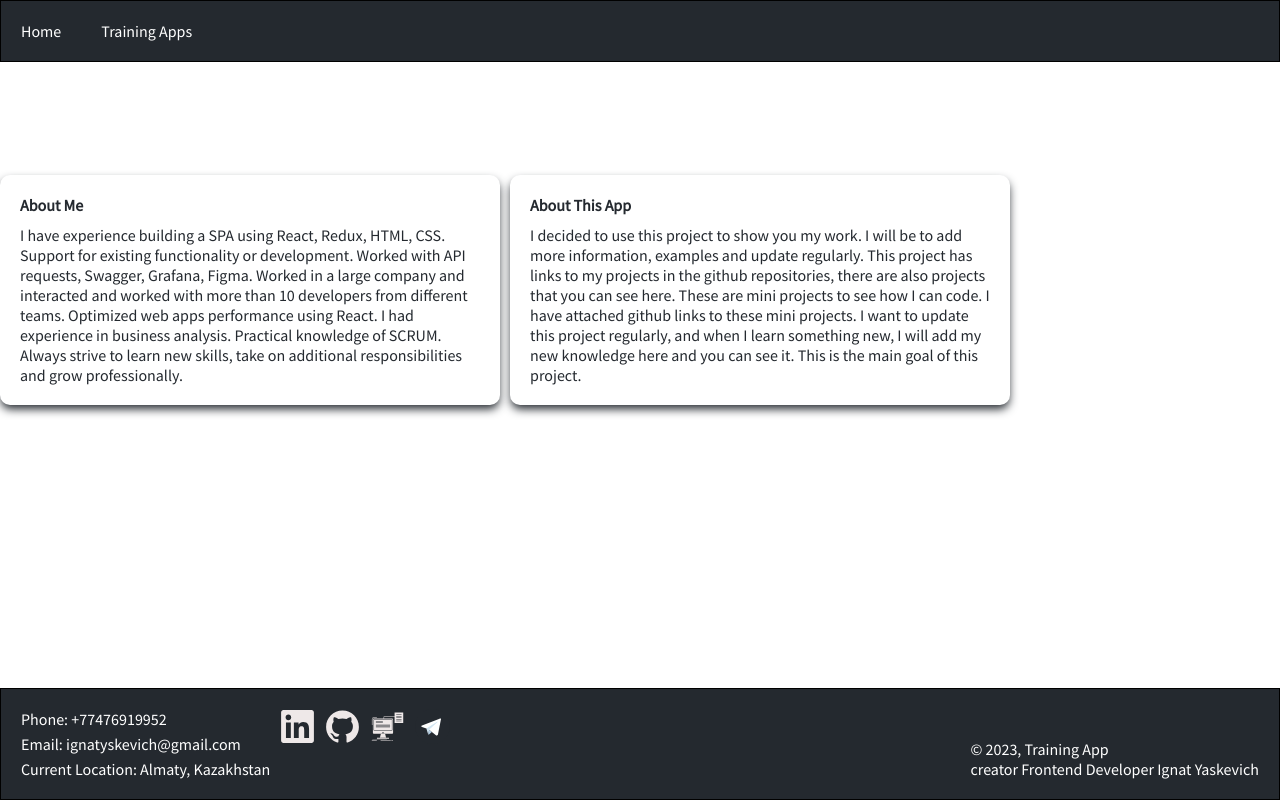
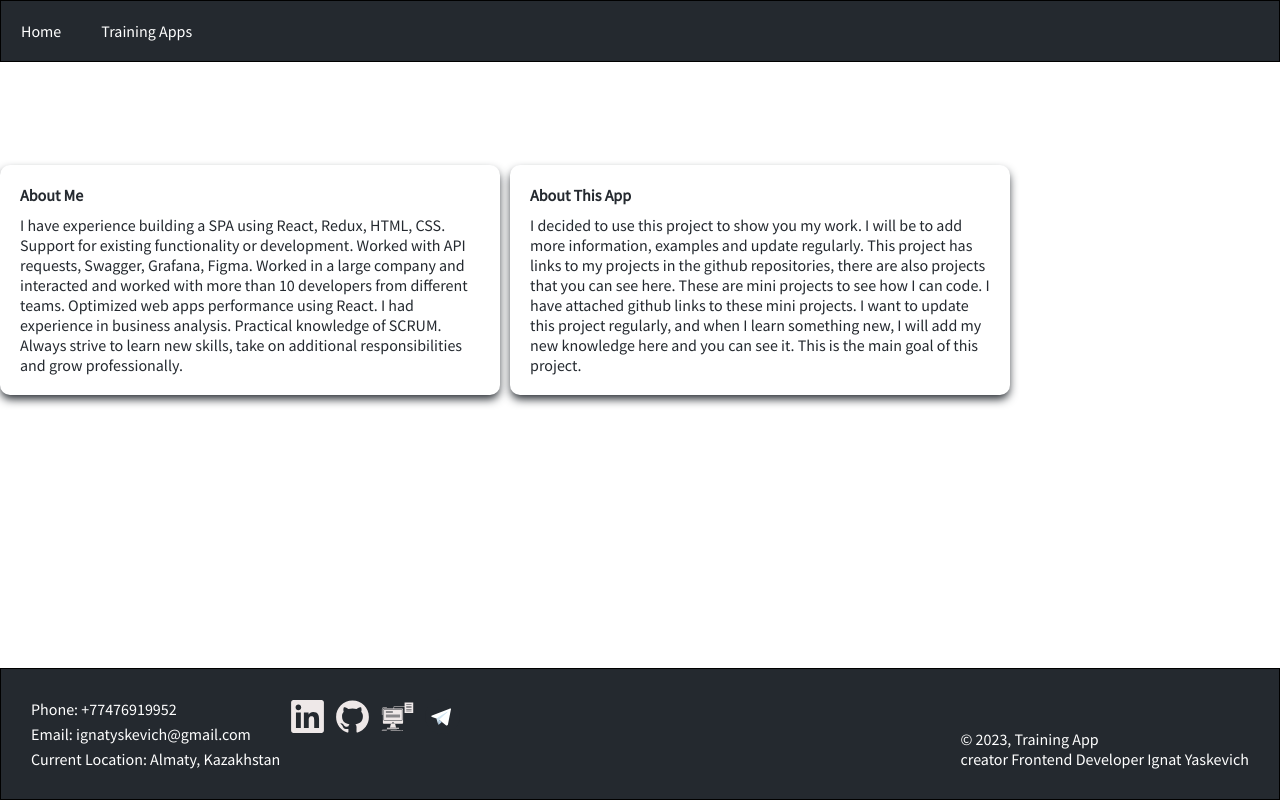
Before and after one commit to IGYaskevich/super-app, a React (Create React App) app: page / in a window 1280 px wide. Built offline with nearby package versions, Linux system fonts and the light colour scheme.

Commit message:
fixed styles in Footer

```diff
--- a/src/components/Footer/styles.scss
+++ b/src/components/Footer/styles.scss
@@ -3,14 +3,13 @@
 .footer {
   width: 100%;
   border: 1px solid;
-  padding: 20px;
+  padding: 30px;
   background-color: $DarkColor;
 
 
   &--container {
     height: 100%;
     width: 100%;
-    max-width: 1300px;
     display: flex;
     justify-content: space-between;
     align-items: flex-end;
```
